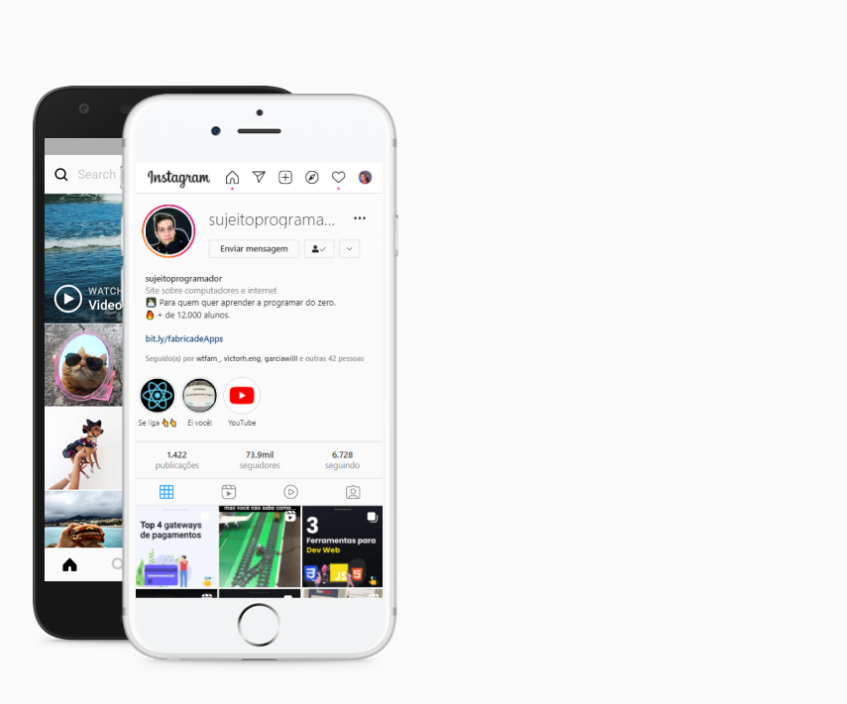
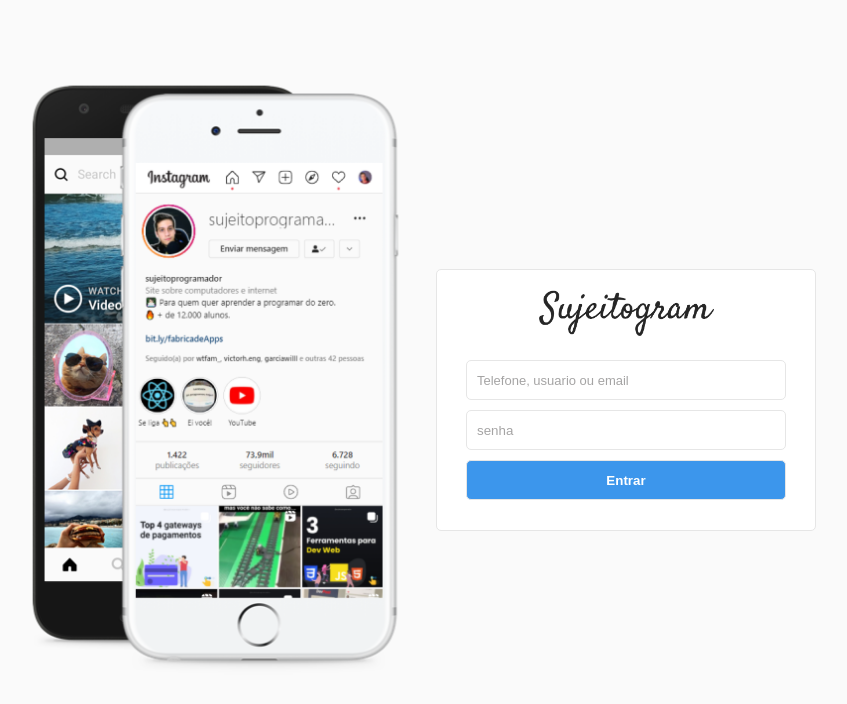
Before and after one commit to mrcomputer2018/sujeitogram, a plain HTML site: page index.html in a window 1280 px wide. Shown: the whole page, without its empty margins (224-1071 px from the left). Drawn offline with Linux system fonts and the light colour scheme.

Commit message:
Add login form to index.html and style.css

```diff
--- a/css/style.css
+++ b/css/style.css
@@ -50,3 +50,55 @@ body {
 .right {
     padding-left: 20px;
 }
+
+.login-painel {
+    background: #fff;
+    border: 1px solid #e6e6e6;
+    border-radius: 5px;
+    text-align: center;
+    padding: 20px 0;
+}
+
+.logo-img {
+    width: 175px;
+    margin-bottom: 20px;
+}
+
+form {
+    display: flex;
+    flex-direction: column;
+    align-items: center;
+    justify-content: center;
+}
+
+input {
+    width: 320px;
+    height: 40px;
+    border: 1px solid #e6e6e6;
+    border-radius: 5px;
+    padding: 0 10px;
+    margin-bottom: 10px;
+}
+
+input:focus {
+    border: 1px solid #3c96ec;
+}
+
+input[type="passowrd"],
+input[type="text"] {
+    background-color: #fff;
+    font-size: 13px;
+    color: #000;
+}
+
+input[type="submit"] {
+    background: #3c96ec;
+    color: #fff;
+    font-weight: bold;
+    cursor: pointer;
+}
+
+input[type="password"]::placeholder,
+input[type="text"]::placeholder {
+    color:rgb(165,164,164)
+}
--- a/index.html
+++ b/index.html
@@ -11,12 +11,34 @@
         <div id="container">
             <div class="column left">
                 <div class="main">
-
                 </div>
             </div>
 
             <div class="column right">
+                <div class="login-painel">
+                    <div class="logo">
+                        <img
+                        class="logo-img"
+                        src="/assets/logo.png"
+                        alt="imagem logo sujeitogram">
+                    </div>
 
+                    <form action="">
+                        <input
+                        type="text"
+                        placeholder="Telefone, usuario ou email"
+                        name="username">
+
+                        <input
+                        type="password"
+                        placeholder="senha"
+                        name="password">
+
+                        <input
+                        type="submit"
+                        value="Entrar">
+                    </form>
+                </div>
             </div>
         </div>
     </div>
```
